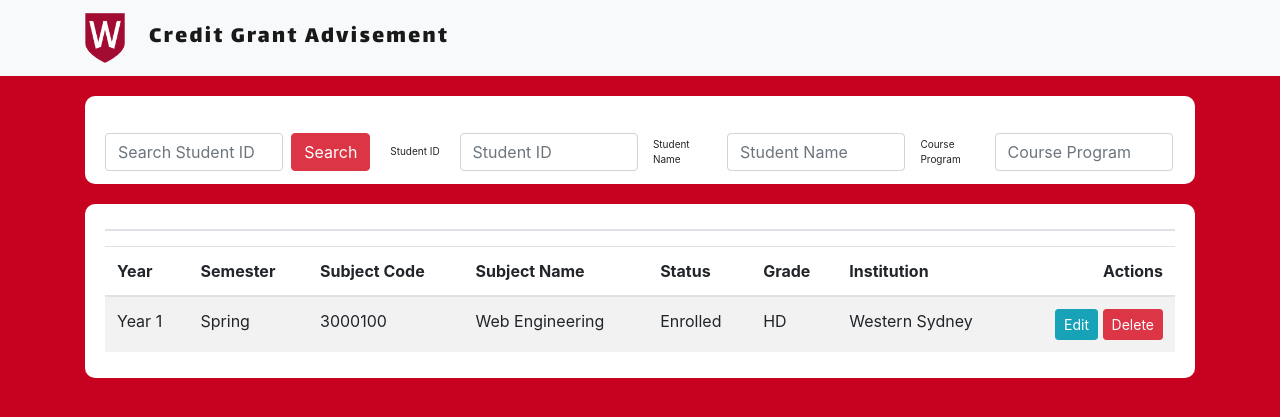
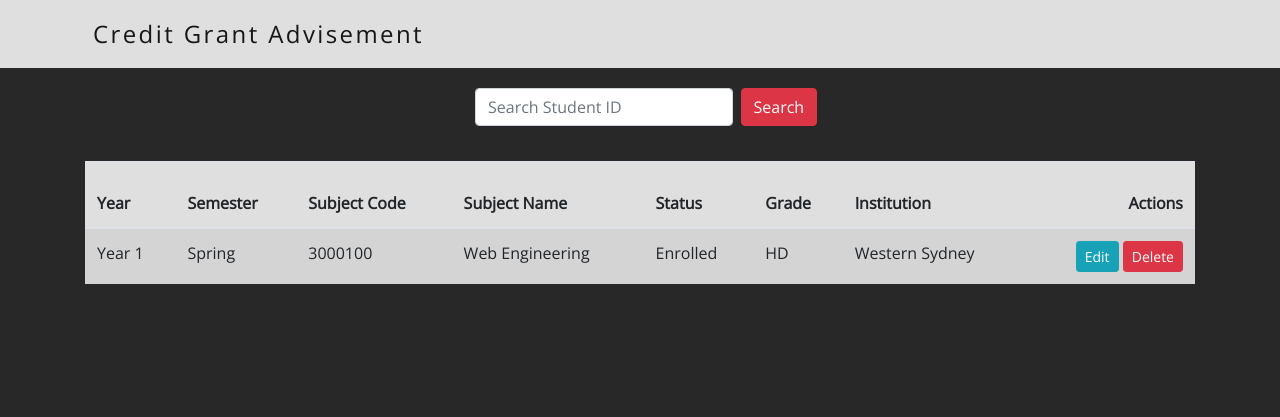
Before and after one commit to alinialoriz/creditgrant, a CodeIgniter app: the page made by application/views/credits_view.php in a window 1280 px wide. Shown: the top 417 px of the page. Run offline with CodeIgniter, Linux system fonts and the light colour scheme.

Commit message:
Redesign credit_view

```diff
--- a/application/views/credits_view.php
+++ b/application/views/credits_view.php
@@ -11,22 +11,25 @@
     @import url('https://fonts.googleapis.com/css?family=Lalezar|Open+Sans');
 
     .page-title {
-        font-family: 'Lalezar', cursive;
+        font-family: 'Open Sans';
         font-size: 1.5rem;
         letter-spacing: .1em;
     }
 
     body {
-        background-color: #C70120;
+        background-color: rgb(40,40,40);
+        font-family: 'Open Sans';
     }
-    .section1, .section2{
-        background-color: white;
-        padding: 10px 20px;
-        margin-top: 20px;
-        border-radius: 10px
+    .section2, nav {
+        background-color: rgb(255,255,255, 0.85);
     }
-    .col-form-label {
-        font-size:10px;
+
+    .section1{
+        padding: 20px 20px;
+    }
+
+    .error-message {
+        color:whitesmoke;
     }
 
     </style>
@@ -34,9 +37,9 @@
 </head>
 <body>
 
-<nav class="navbar navbar-expand-lg navbar-light bg-light">
+<!-- Navbar -->
+<nav class="navbar navbar-expand-lg navbar-light ">
     <div class="container">
-        <a class="navbar-brand" href="#"><img src="assets/images/Western_Sydney_University_emblem.png" width=40></a>
         <ul class="navbar-nav mr-auto">
             <li class="nav-item active">
             <a class="nav-link page-title" href="#">Credit Grant Advisement <span class="sr-only">(current)</span></a>
@@ -47,45 +50,44 @@
 
 <!-- Student's personal information -->
 <div class="container content-area">
-    <!-- Search field for student ID number -->
-    <div class="section1">
 
-        <!-- Display studentID search input field validation errors here -->
+    <!-- Search input field for student ID number -->
+    <div class="section1 col-md-6 offset-md-4">
 
+        <form action="credits/search" method="post">
+            <div class="form-inline">
+                    <input type="text" name="studentID" id="search_student_id" class="form-control mr-sm-2 col-md-6" placeholder="Search Student ID">
+                    <button class="btn btn-danger my-2 my-sm-0" id="btn_search_student" type="submit">Search</button>
+            </div>
+        </form>
+
+    </div>
+
+    <!-- Displays search input field validation errors -->
+    <div class="error-message col-md-6 offset-md-3">
+
+        <!-- Displays studentID search input field validation errors -->
         <?php if ($this->session->flashdata('errors')): ?>
         <?php echo $this->session->flashdata('errors'); ?>
         <?php endif; ?>
 
-         <!-- Display studentID search input field validation errors here -->
-        <p class="bg-success">
+    </div>
 
+    <!-- Displays search result notifactions -->
+    <div class="col-md-6 offset-md-3">
+
+        <!-- Displays successful studentID search -->
         <?php if($this->session->flashdata('search_success')): ?>
-            <?php echo $this->session->flashdata('search_success'); ?>
+        <?php echo "<p class=' rounded bg-success text-center'>" . $this->session->flashdata('search_success') . "<p>"; ?>
         <?php endif;?>
 
-        </p>
-
-        <p class="bg-danger">
-
+        <!-- Displays successful studentID search -->
         <?php if($this->session->flashdata('search_failed')): ?>
-            <?php echo $this->session->flashdata('search_failed'); ?>
+        <?php echo "<p class=' rounded bg-danger text-center'>" .$this->session->flashdata('search_failed') . "<p>"; ?>
         <?php endif;?>
 
-        </p>
+    </div>
 
-        <form class="mt-4" action="credits/search" method="post">
-            <div class="form-inline my-2 my-lg-0">
-                    <input type="text" name="studentID" id="search_student_id" class="form-control mr-sm-2 col-md-2" placeholder="Search Student ID">
-                    <button class="btn btn-danger my-2 my-sm-0" id="btn_search_student" type="submit">Search</button>
-                    <label class="col-md-1 col-form-label">Student ID</label>
-                    <input type="text" name="student_id_result" id="student_id_result" class="form-control col-md-2" placeholder="Student ID">
-                    <label class="col-md-1 col-form-label">Student Name</label>
-                    <input type="text" name="student_name_result" id="student_name_result" class="form-control col-md-2" placeholder="Student Name">
-                    <label class="col-md-1 col-form-label">Course Program</label>
-                    <input type="text" name="student_course_result" id="student_course_result" class="form-control col-md-2" placeholder="Course Program">
-            </div>
-        </form>
-    </div>
     <div class="section2">
         <div class=" col-md-12 border" style="margin: 15px auto;"></div>
 
```
Lines whose indentation alone changed are shown as unchanged.
